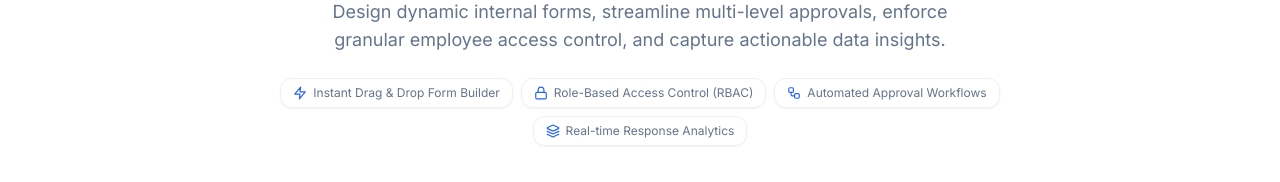
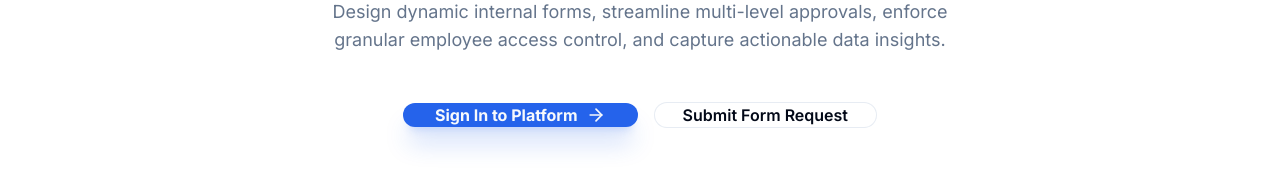
Before and after one commit to Nishant0p/tspl-forms, a Next.js app: page / in a window 1280 px wide. Shown: the part 570-752 px from the top of the page. Built offline with nearby package versions, Linux system fonts and the light colour scheme; no server answers.

Commit message:
Remove platform highlight pills from Hero section

```diff
--- a/app/(landingpage)/_components/Hero.tsx
+++ b/app/(landingpage)/_components/Hero.tsx
@@ -10,10 +10,6 @@ import {
   ShieldCheck,
   Sparkles,
   ArrowRight,
-  Zap,
-  Lock,
-  Workflow,
-  Layers,
 } from 'lucide-react';
 import Link from 'next/link';
 import Image from 'next/image';
@@ -66,12 +62,6 @@ const navBoxes = [
   },
 ];
 
-const platformHighlights = [
-  { icon: Zap, label: 'Instant Drag & Drop Form Builder' },
-  { icon: Lock, label: 'Role-Based Access Control (RBAC)' },
-  { icon: Workflow, label: 'Automated Approval Workflows' },
-  { icon: Layers, label: 'Real-time Response Analytics' },
-];
 
 export default function Hero() {
   const [isSignedIn, setIsSignedIn] = useState(false);
@@ -146,22 +136,6 @@ export default function Hero() {
           <p className="text-sm text-muted-foreground sm:text-base lg:text-lg leading-relaxed max-w-2xl mx-auto">
             Design dynamic internal forms, streamline multi-level approvals, enforce granular employee access control, and capture actionable data insights.
           </p>
-
-          {/* Quick Platform Highlight Pills */}
-          <div className="flex flex-wrap items-center justify-center gap-2 pt-2">
-            {platformHighlights.map((item, idx) => {
-              const Icon = item.icon;
-              return (
-                <div
-                  key={idx}
-                  className="inline-flex items-center gap-1.5 rounded-xl border border-border/60 bg-card/60 px-3 py-1.5 text-xs text-muted-foreground backdrop-blur-md shadow-sm"
-                >
-                  <Icon className="h-3.5 w-3.5 text-primary" />
-                  <span>{item.label}</span>
-                </div>
-              );
-            })}
-          </div>
         </div>
 
         {/* Action CTAs */}
```
